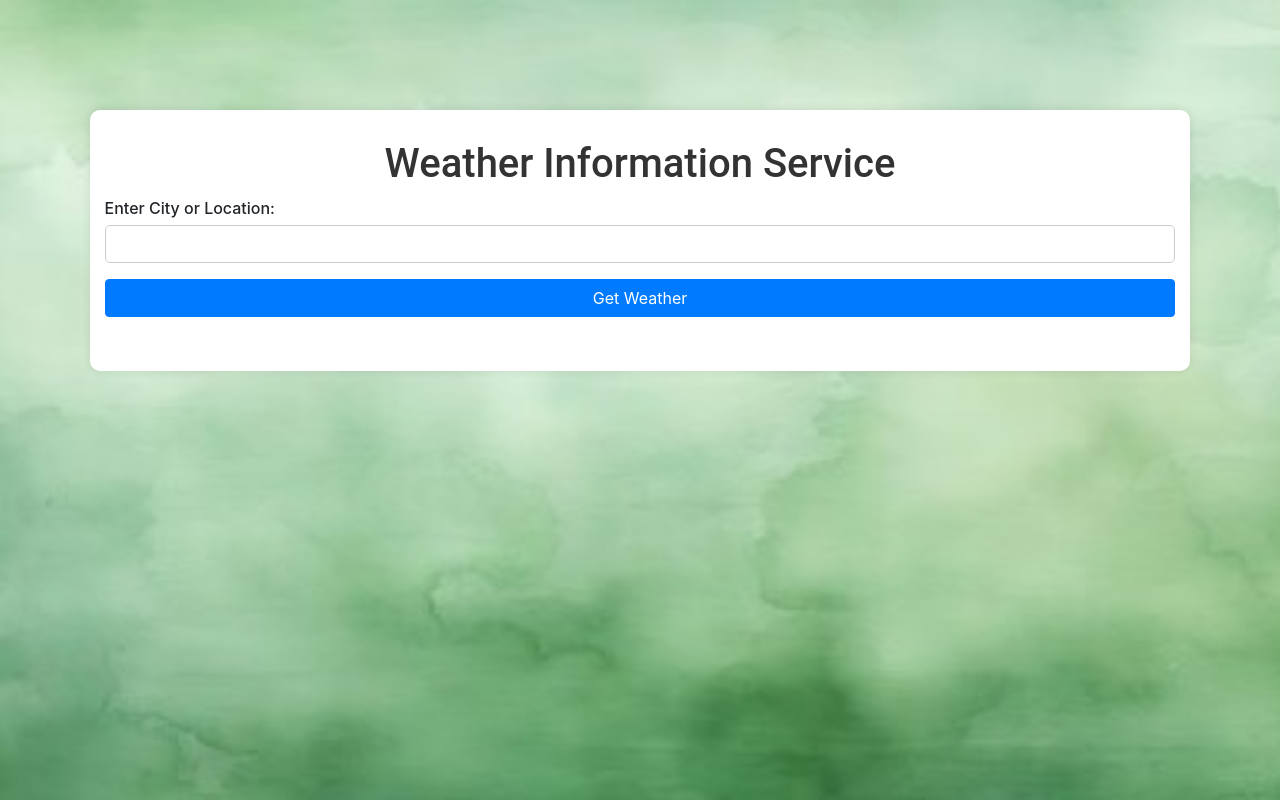
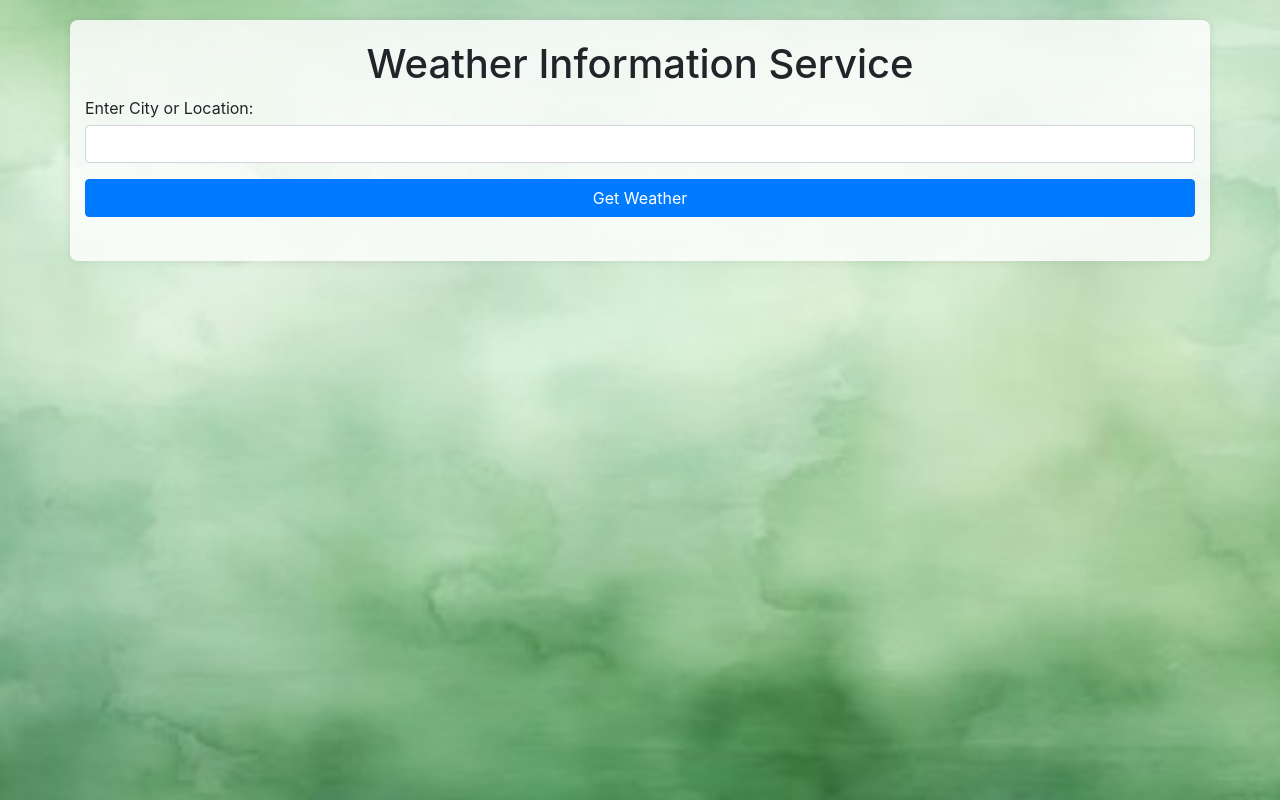
Before and after one commit to vidyasagarnarra4/weather-services, a website: page index.html in a window 1280 px wide. Drawn offline with nearby package versions, Linux system fonts and the light colour scheme.

Commit message:
Updated file paths for GitHub Pages deployment

```diff
--- a/public/index.html
+++ b/index.html
@@ -4,7 +4,7 @@
     <meta charset="UTF-8">
     <meta name="viewport" content="width=device-width, initial-scale=1.0">
     <title>Weather Information Service</title>
-    <link rel="stylesheet" href="/styles.css">
+    <link rel="stylesheet" href="styles.css">
     <link rel="stylesheet" href="https://maxcdn.bootstrapcdn.com/bootstrap/4.5.2/css/bootstrap.min.css">
 </head>
 <body>
--- a/public/styles.css
+++ /dev/null
@@ -1,74 +0,0 @@
-body {
-    font-family: Arial, sans-serif;
-    margin: 0;
-    padding: 7%;
-    background-image: url('/weather-background.jpg');
-    background-size: cover;
-    background-position: center center;
-    background-attachment: fixed;
-    background-color: #f2f2f2;
-}
-
-.container {
-    max-width: 100%;
-    margin: auto;
-    background: #fff;
-    padding: 30px;
-    border-radius: 10px;
-    box-shadow: 0 0 10px rgba(0, 0, 0, 0.1);
-    position: relative;
-    top: 20px;
-    box-sizing: border-box;
-}
-
-h1 {
-    font-family: "Roboto";
-    text-align: center;
-    margin-bottom: 20px;
-    font-size: 1.5rem;
-    color: #333;
-    margin-bottom: 10%;
-}
-
-.form-group {
-    margin-bottom: 15px;
-}
-
-.form-group label {
-    display: block;
-    margin-bottom: 5px;
-    font-weight: 500;
-}
-
-.form-group input {
-    width: 100%;
-    padding: 12px;
-    box-sizing: border-box;
-    border-radius: 5px;
-    border: 1px solid #ccc;
-}
-
-button {
-    width: 30%;
-    padding: 12px;
-    background-color: #007BFF;
-    color: white;
-    border: none;
-    border-radius: 5px;
-    cursor: pointer;
-    font-size: 1rem;
-}
-
-button:hover {
-    background-color: #0056b3;
-}
-
-.weather-info {
-    margin-top: 20px;
-}
-
-.weather-info .card {
-    margin: auto;
-    border-radius: 10px;
-    box-shadow: 0 0 10px rgba(0, 0, 0, 0.1);
-}
--- /dev/null
+++ b/styles.css
@@ -0,0 +1,57 @@
+body {
+    font-family: Arial, sans-serif;
+    margin: 0;
+    padding: 20px;
+    background: url('weather-background.jpg') no-repeat center center fixed;
+    background-size: cover;
+}
+
+.container {
+    max-width: 600px;
+    margin: auto;
+    background: rgba(255, 255, 255, 0.8);
+    padding: 20px;
+    border-radius: 8px;
+    box-shadow: 0 0 10px rgba(0, 0, 0, 0.1);
+}
+
+h1 {
+    text-align: center;
+}
+
+.form-group {
+    margin-bottom: 15px;
+}
+
+.form-group label {
+    display: block;
+    margin-bottom: 5px;
+}
+
+.form-group input {
+    width: 100%;
+    padding: 10px;
+    box-sizing: border-box;
+}
+
+button {
+    width: 100%;
+    padding: 10px;
+    background-color: #007BFF;
+    color: white;
+    border: none;
+    border-radius: 5px;
+    cursor: pointer;
+}
+
+button:hover {
+    background-color: #0056b3;
+}
+
+.weather-info {
+    margin-top: 20px;
+}
+
+.weather-info div {
+    margin-bottom: 10px;
+}
```
Also changed, not shown: app.js (+27 -29 lines), weather-background.jpg (renamed from public/weather-background.jpg).
